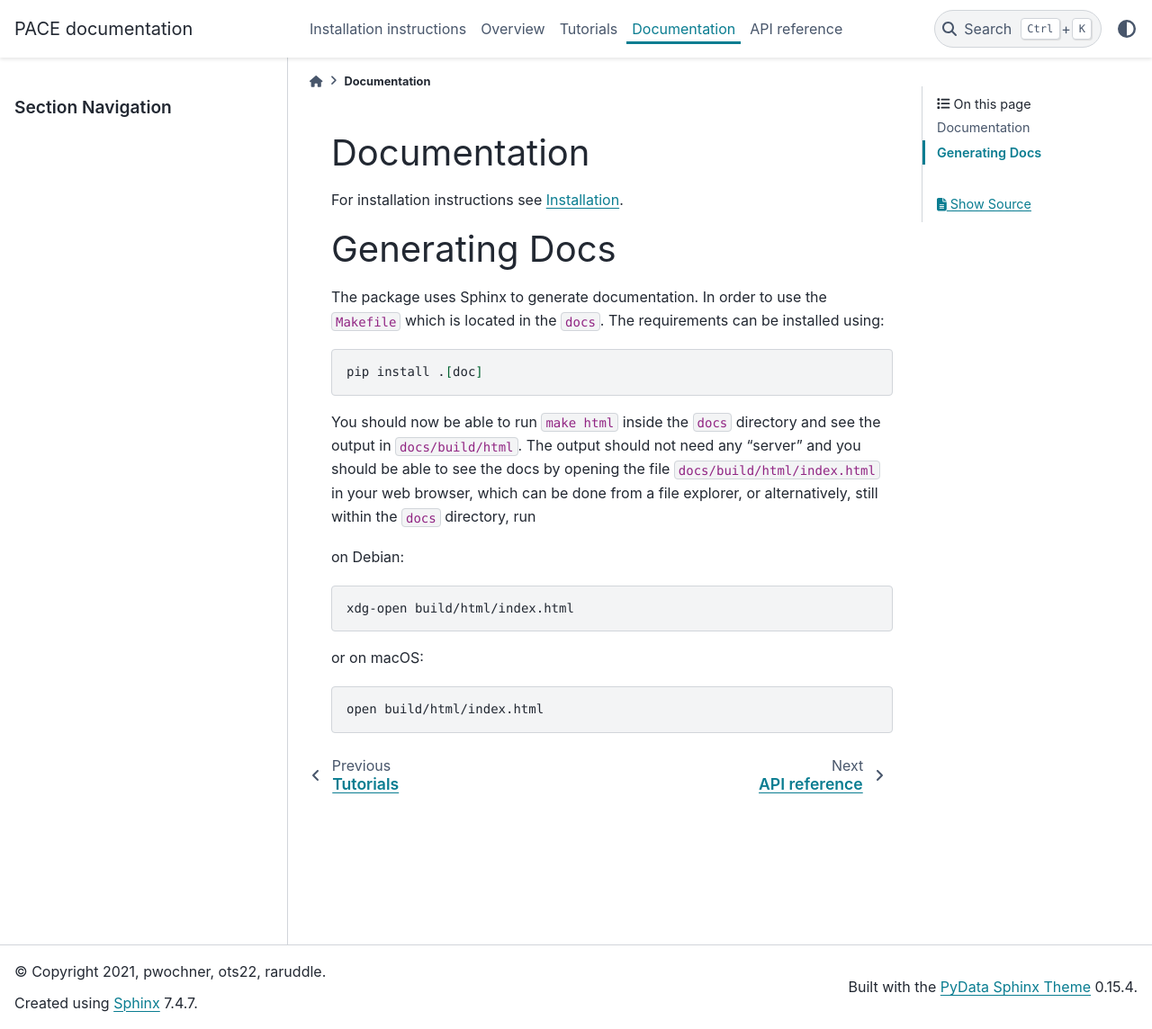
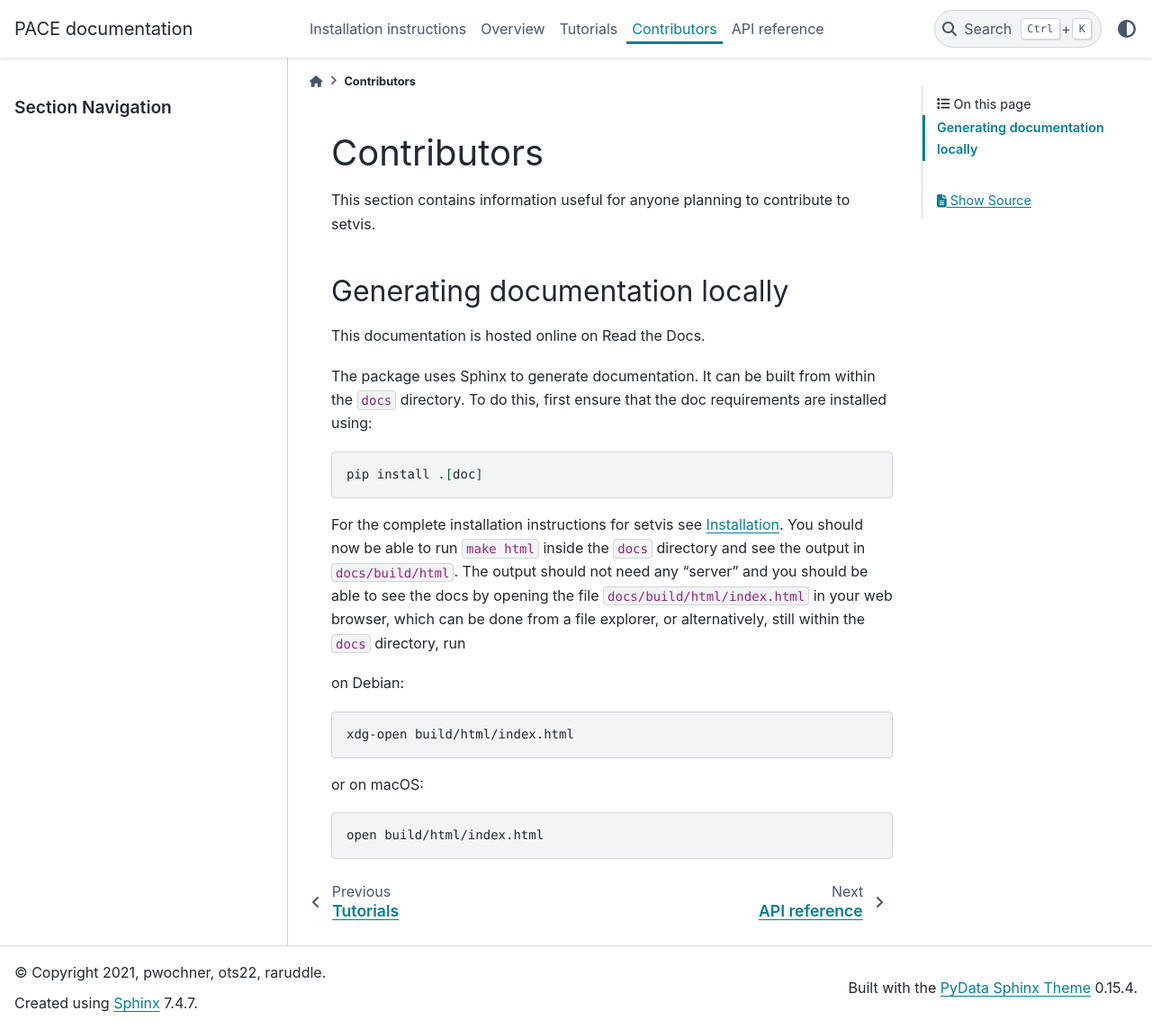
Before and after one commit to alan-turing-institute/setvis, a Sphinx documentation site: the page built from docs/source/documentation.rst, in a window 1280 px wide and 1144 px high. Shown: the whole window at 90% size. Built offline with Sphinx 7.4.7 and the PyData theme 0.15.4, drawn with Linux system fonts in a browser that asks for light colours.

Commit message:
Update docs/source/documentation.rst
Co-authored-by: ots22 <ots22@users.noreply.github.com>

```diff
--- a/docs/source/documentation.rst
+++ b/docs/source/documentation.rst
@@ -1,19 +1,20 @@
-Documentation
-=============
+Contributors
+============
 
-For installation instructions see :ref:`Installation <installation-instructions>`.
+This section contains information useful for anyone planning to contribute to setvis.
 
-Generating Docs
-===============
+Generating documentation locally
+--------------------------------
 
-The package uses Sphinx to generate documentation.
-In order to use the ``Makefile`` which is located
-in the ``docs``. The requirements can be installed using:
+This documentation is hosted online on Read the Docs.
+
+The package uses Sphinx to generate documentation.  It can be built from within the ``docs`` directory.  To do this, first ensure that the doc requirements are installed using:
 
 .. code:: bash
 
   pip install .[doc]
 
+For the complete installation instructions for setvis see :ref:`Installation <installation-instructions>`.
 You should now be able to run ``make html`` inside the ``docs``
 directory and see the output in ``docs/build/html``. The output
 should not need any "server" and you should be
```
